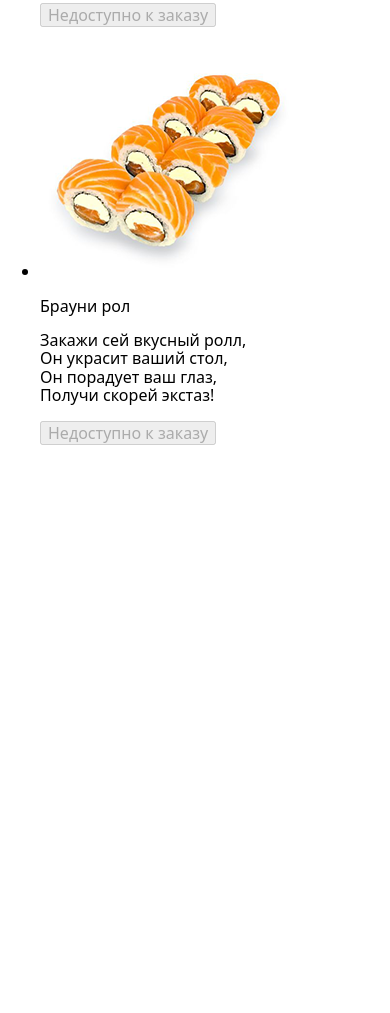
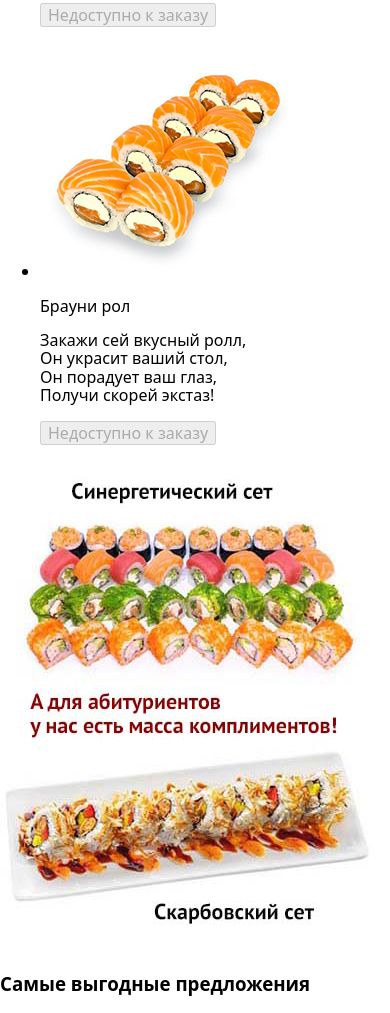
Before and after one commit to vik-art/test-task-Ev, a website: page src/index.html in a window 390 px wide. Shown: the part 1280-2293 px from the top of the page. Before the commit the page ends 1741 px from the top, so only its background shows below. Drawn offline with nearby package versions, Linux system fonts and the light colour scheme.

Commit message:
second section (mobile) is finnished

```diff
--- a/src/index.html
+++ b/src/index.html
@@ -62,6 +62,14 @@
                                 <button disabled class="to-order">Недоступно к заказу</button>
                         </li>
                     </ul>
+                    <div class="special-item">
+                        <img src="./assets/s44.png" alt="Роллы" class="special-item-image">
+                    </div>
+                </div>
+            </section>
+            <section>
+                <div class="container">
+                    <h3>Самые выгодные предложения</h3>
                 </div>
             </section>
     </main>
--- a/src/styles/second-section.scss
+++ b/src/styles/second-section.scss
@@ -29,3 +29,8 @@
     color: #06811a;
   }
 }
+.special-item-image {
+  display: block;
+  object-fit: fill;
+  width: 100%;
+}
```
